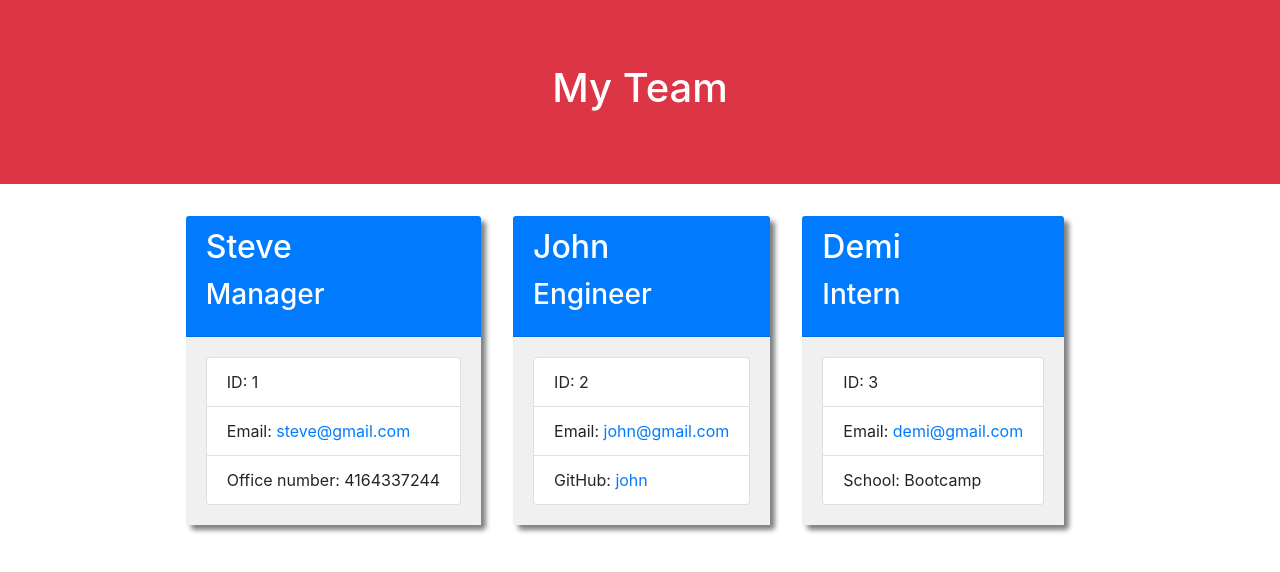
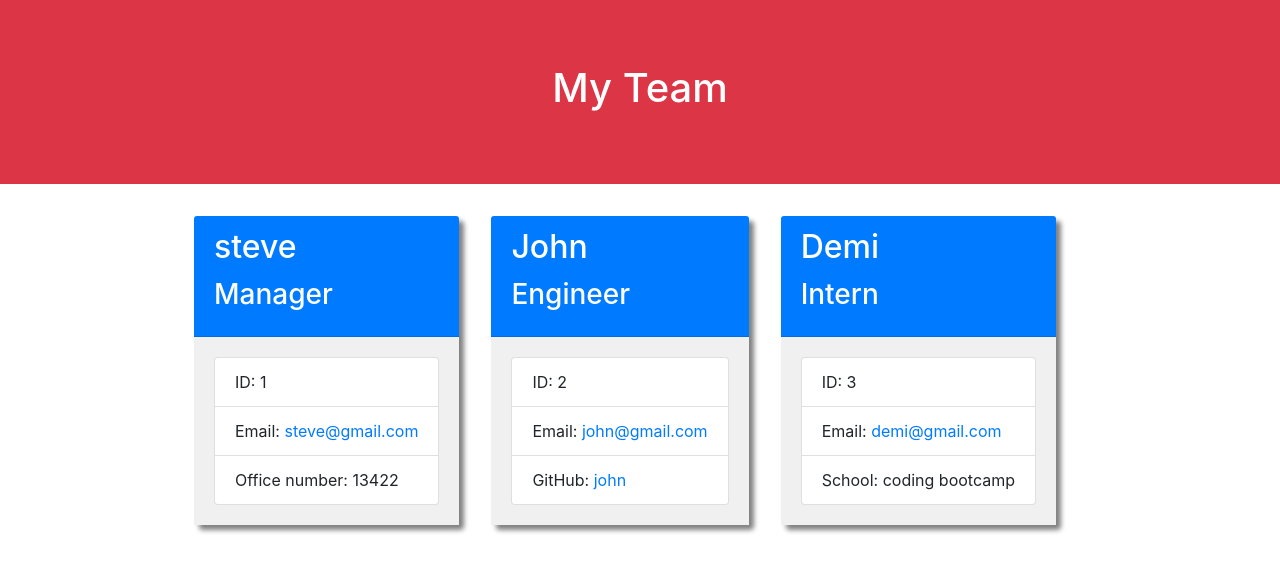
Before and after one commit to sotiriosc/Team-Profile-Generator, a plain HTML site: page output/team.html in a window 1280 px wide. Drawn offline with nearby package versions, Linux system fonts and the light colour scheme.

```diff
--- a/output/team.html
+++ b/output/team.html
@@ -25,14 +25,14 @@
 
 <div class="card employee-card">
     <div class="card-header bg-primary text-white">
-        <h2 class="card-title">Steve</h2>
+        <h2 class="card-title">steve</h2>
         <h3 class="card-title">Manager</h3>
     </div>
     <div class="card-body">
         <ul class="list-group">
             <li class="list-group-item">ID: 1</li>
             <li class="list-group-item">Email: <a href="mailto:steve@gmail.com">steve@gmail.com</a></li>
-            <li class="list-group-item">Office number: 4164337244</li>
+            <li class="list-group-item">Office number: 13422</li>
         </ul>
     </div>
 </div>
@@ -60,7 +60,7 @@
         <ul class="list-group">
             <li class="list-group-item">ID: 3</li>
             <li class="list-group-item">Email: <a href="mailto:demi@gmail.com">demi@gmail.com</a></li>
-            <li class="list-group-item">School: Bootcamp</li>
+            <li class="list-group-item">School: coding bootcamp</li>
         </ul>
     </div>
 </div>
```
Also changed, not shown: 1 other file.
